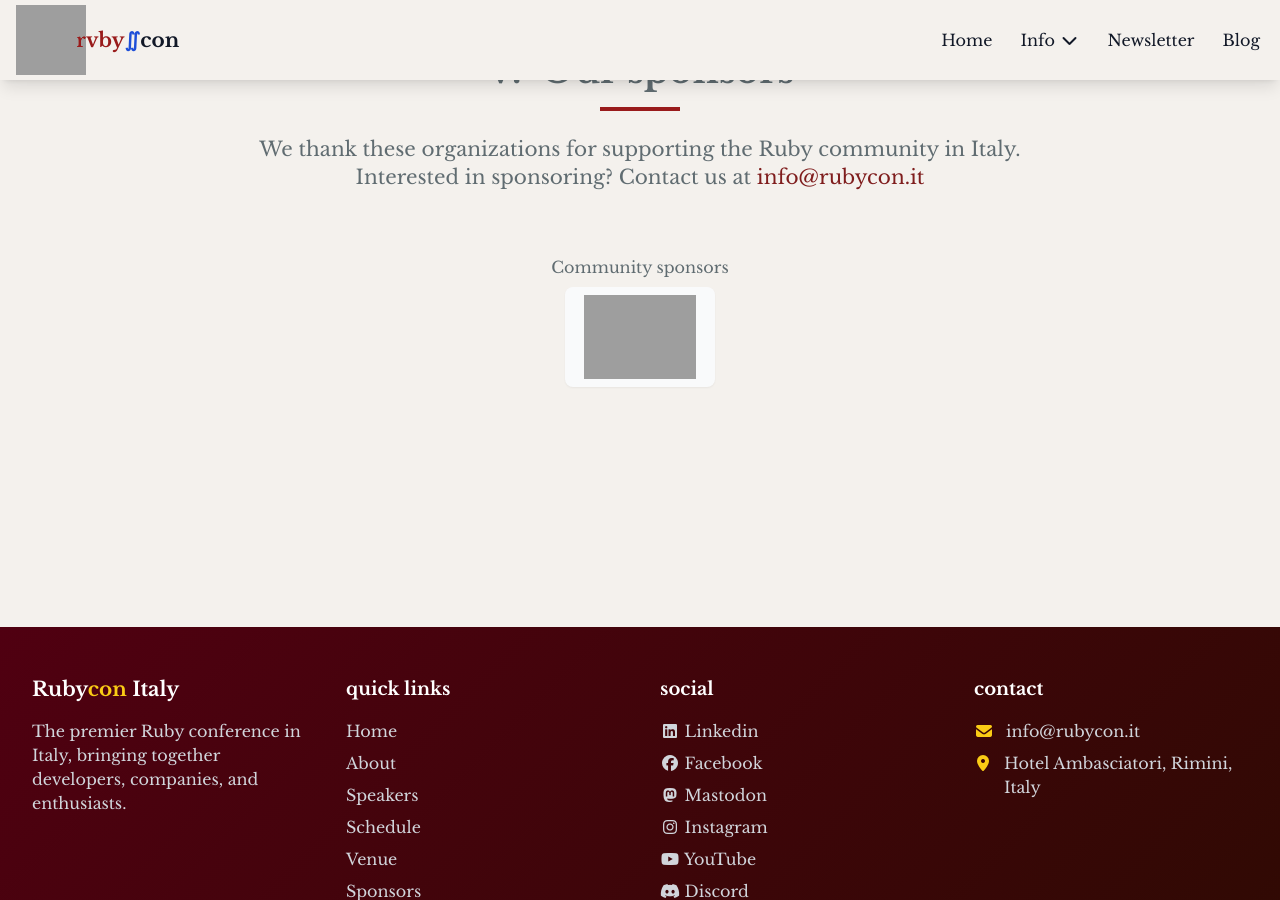
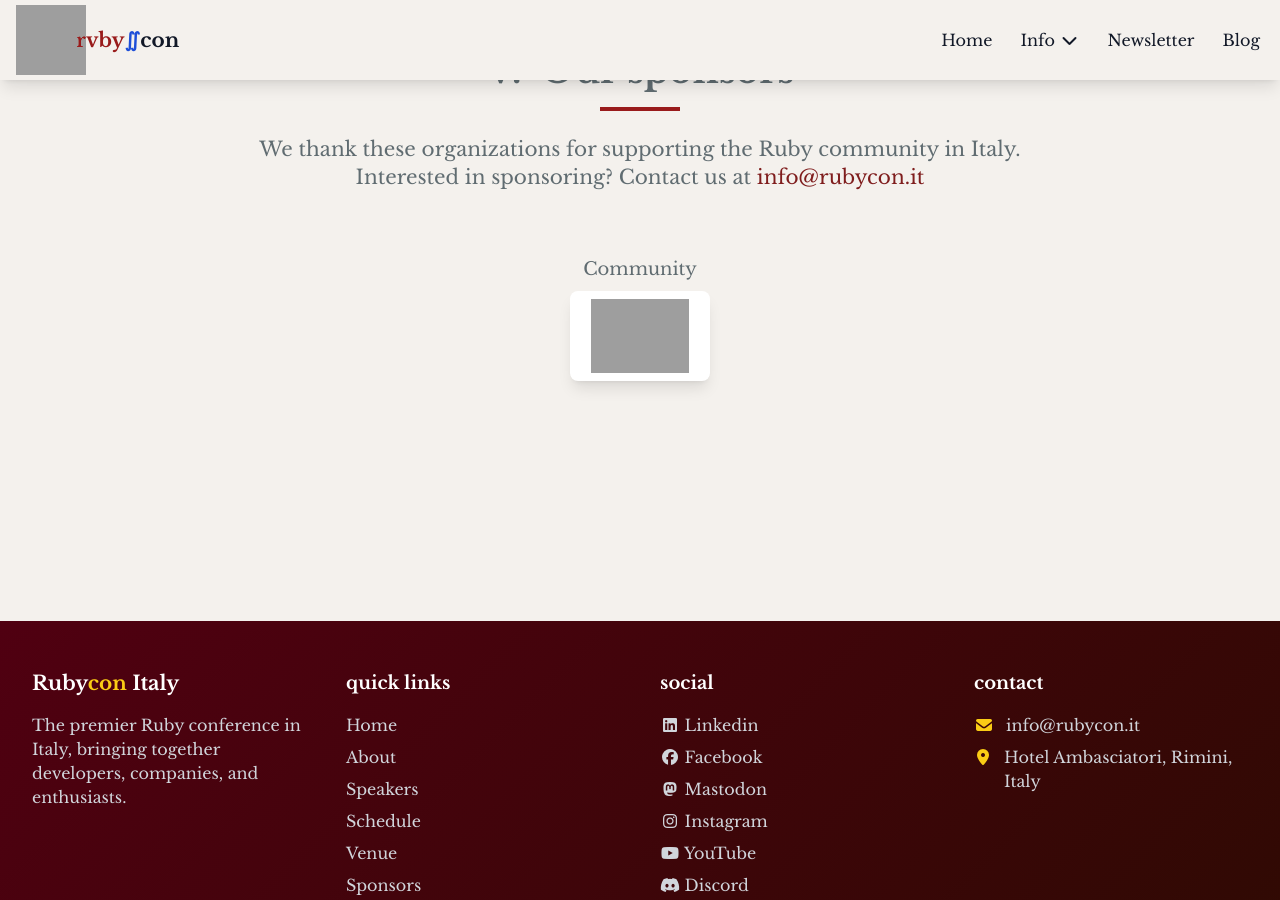
Before and after one commit to palladius/rubycon.it, a Jekyll site: the page built from rubycon.it/index.html, in a window 1280 px wide and 900 px high, scrolled down 3517 px, cut to the strip 0-900 px from the top of the window. Built offline with Jekyll 4.4.1, drawn with Linux system fonts in a browser that asks for light colours; nearby versions of some CDN libraries; grey boxes are pictures that could not be loaded.

Commit message:
different size sponsors.html

```diff
--- a/rubycon.it/_includes/sponsors.html
+++ b/rubycon.it/_includes/sponsors.html
@@ -5,16 +5,20 @@
 {% endcapture %}
 
 {% capture content %}
+    <div >
     {% for sponsor in site.data.sponsors %}
-        <h4 class="mb-2 text-center" data-aos="fade-up">{{ sponsor.title }}</h4>
+        <div data-aos="fade-up" class="box-logos-{{ sponsor.title }}">
+            <h2 class="mb-2 mt-4 text-center capitalize text-lg">{{ sponsor.title }}</h2>
             <div class="flex flex-wrap gap-8 items-center justify-center">
             {% for logo in sponsor.logos %}
-            <a href="{{ logo.url }}" target="_blank" class="flex justify-center bg-gray-50 rounded-lg shadow-sm p-2" data-aos="fade-up" style="width: 150px; height: 100px;">
+                <a href="{{ logo.url }}" target="_blank" class="flex justify-center p-2 overflow-hidden bg-white shadow-lg rounded-lg">
                     <img src="{{ logo.img }}" alt="{{ logo.name }}" class="w-full object-contain" style="mix-blend-mode: darken;">
                 </a>
             {% endfor %}
             </div>
+        </div>
     {% endfor %}
+    </div>
 {% endcapture %}
 
 {% include section.html
--- a/rubycon.it/assets/css/style.scss
+++ b/rubycon.it/assets/css/style.scss
@@ -46,6 +46,22 @@
 }
 .animate-bounce-slow {
     animation: bounce 3s infinite;
+}
+.box-logos-platinum a {
+  width: 200px;
+  height: 150px;
+}
+.box-logos-gold a {
+  width: 180px;
+  height: 130px;
+}
+.box-logos-silver a {
+  width: 160px;
+  height: 110px;
+}
+.box-logos-community a {
+  width: 140px;
+  height: 90px;
 }
 @keyframes bounce {
     0%, 100% {
```
Also changed, not shown: rubycon.it/_data/sponsors.yml (+16 -1 lines). Lines whose indentation alone changed are shown as unchanged.
